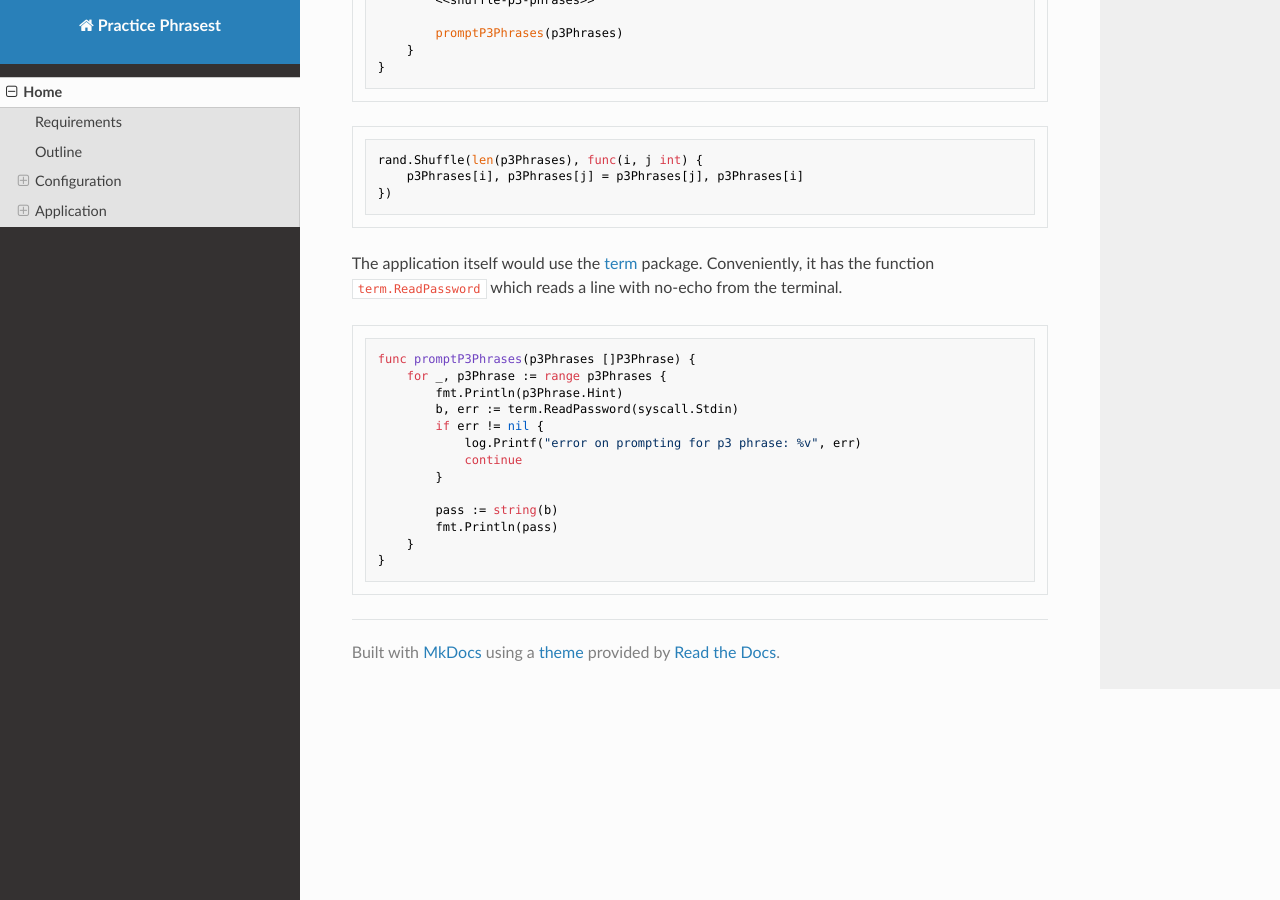
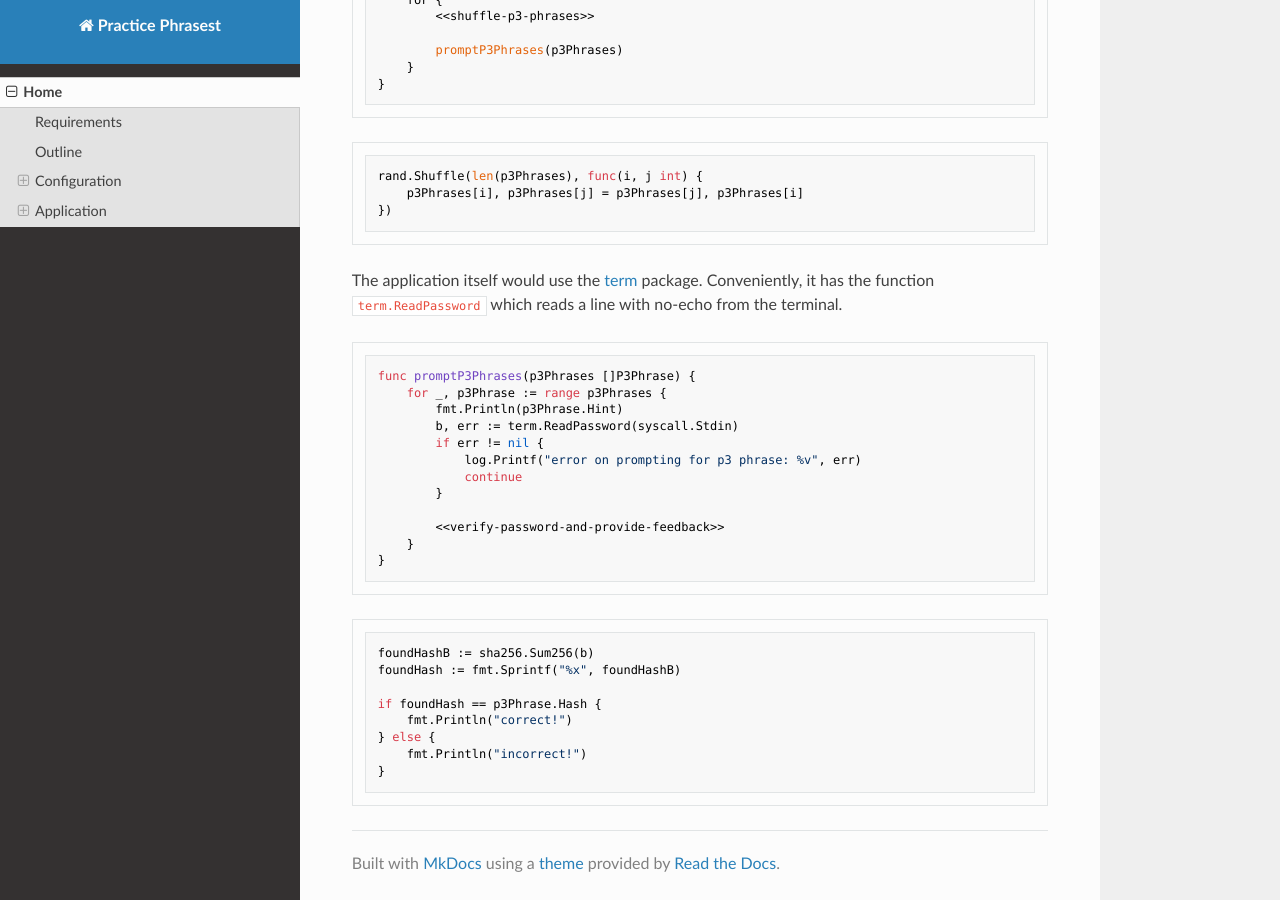
Before and after one commit to SanferDsouza/p3, an MkDocs documentation site: the page built from docs/index.md, in a window 1280 px wide and 900 px high, scrolled down 6622 px. Built offline with MkDocs 1.6.1, drawn with Linux system fonts in a browser that asks for light colours; nearby versions of some CDN libraries; some of the changed text lies outside the part shown.

Commit message:
add: verify and feedback of provided password

````diff
--- a/docs/index.md
+++ b/docs/index.md
@@ -41,6 +41,7 @@ Seems small enough for a single file.
 package main
 
 import (
+	"crypto/sha256"
 	"flag"
 	"fmt"
 	"log"
@@ -357,9 +358,19 @@ func promptP3Phrases(p3Phrases []P3Phrase) {
 			continue
 		}
 
-		pass := string(b)
-		fmt.Println(pass)
+		<<verify-password-and-provide-feedback>>
 	}
 }
 
 ```
+
+```{.go #verify-password-and-provide-feedback}
+foundHashB := sha256.Sum256(b)
+foundHash := fmt.Sprintf("%x", foundHashB)
+
+if foundHash == p3Phrase.Hash {
+	fmt.Println("correct!")
+} else {
+	fmt.Println("incorrect!")
+}
+```
````
Also changed, not shown: other parts of docs/index.md (+4 -4 lines), 1 other file.
